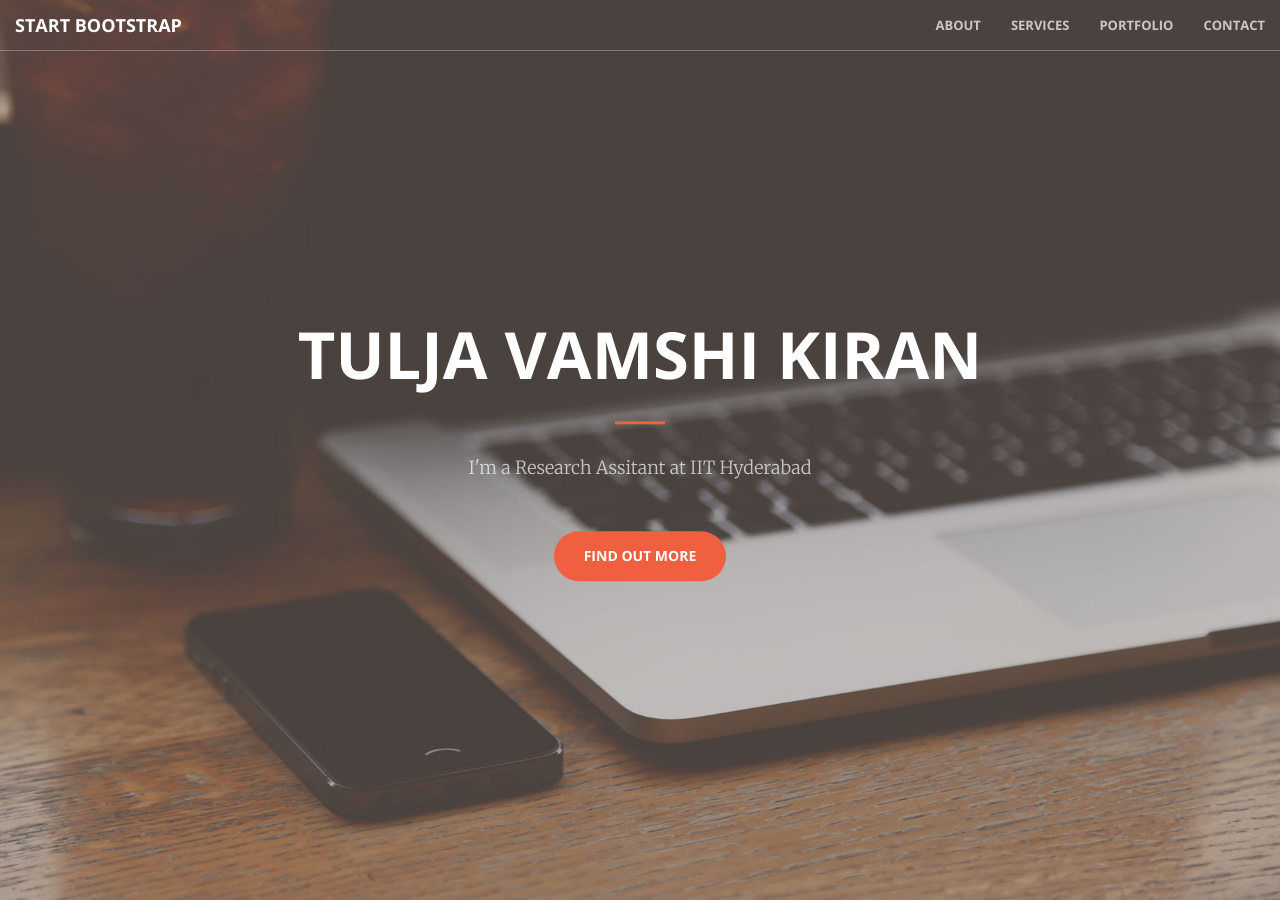
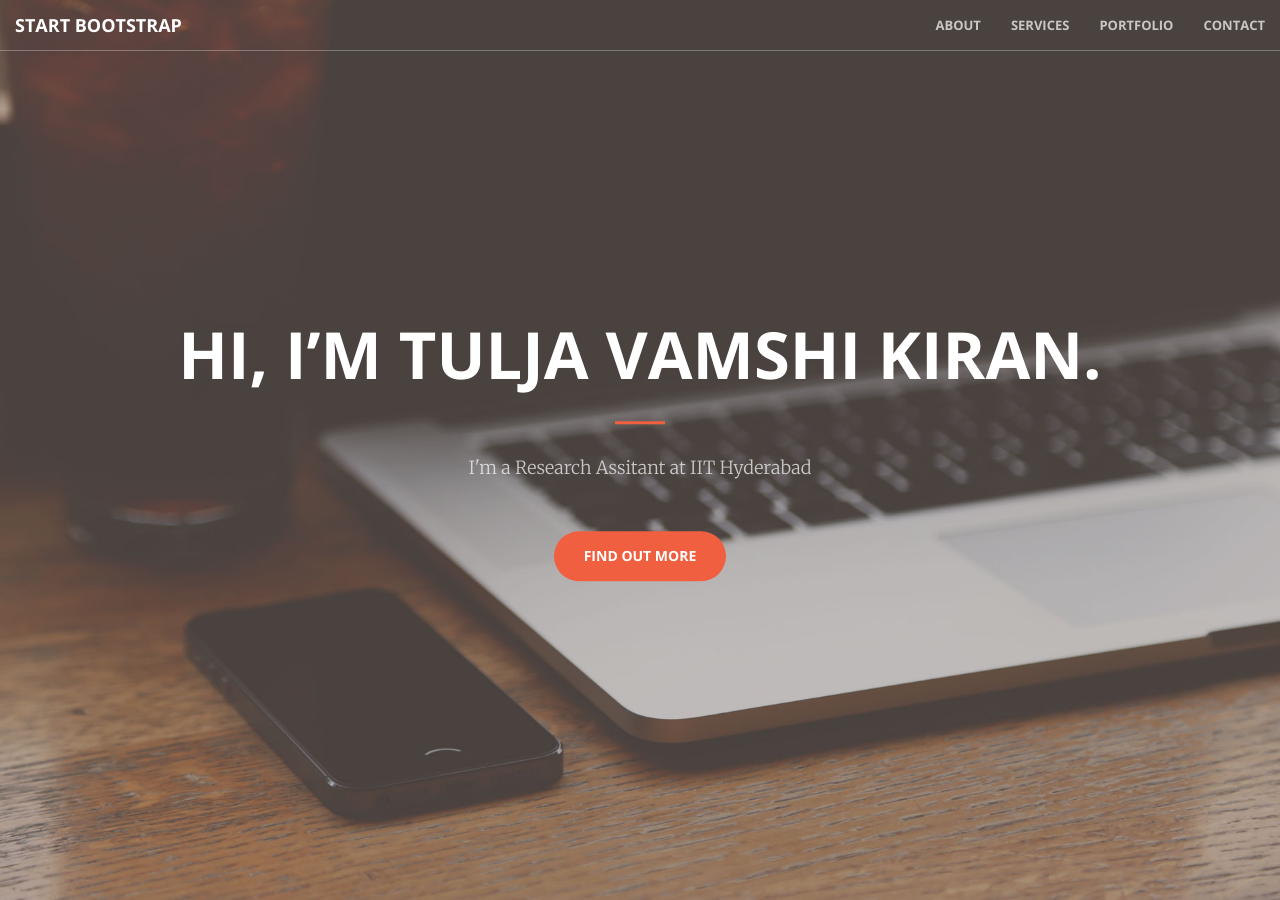
Before and after one commit to tulja/tulja.github.io, a Jekyll site: the page built from index.html, in a window 1280 px wide and 900 px high. Built offline with Jekyll 4.4.1, drawn with Linux system fonts in a browser that asks for light colours.

Commit message:
Adding new Features

```diff
--- a/_includes/header.html
+++ b/_includes/header.html
@@ -1,7 +1,7 @@
 <header>
     <div class="header-content">
         <div class="header-content-inner">
-            <h1>Tulja Vamshi Kiran</h1>
+            <h1>HI, I’M Tulja Vamshi Kiran.</h1>
             <hr>
             <p>I'm a Research Assitant at IIT Hyderabad	 </p>
             <a href="#about" class="btn btn-primary btn-xl page-scroll">Find Out More</a>
```
